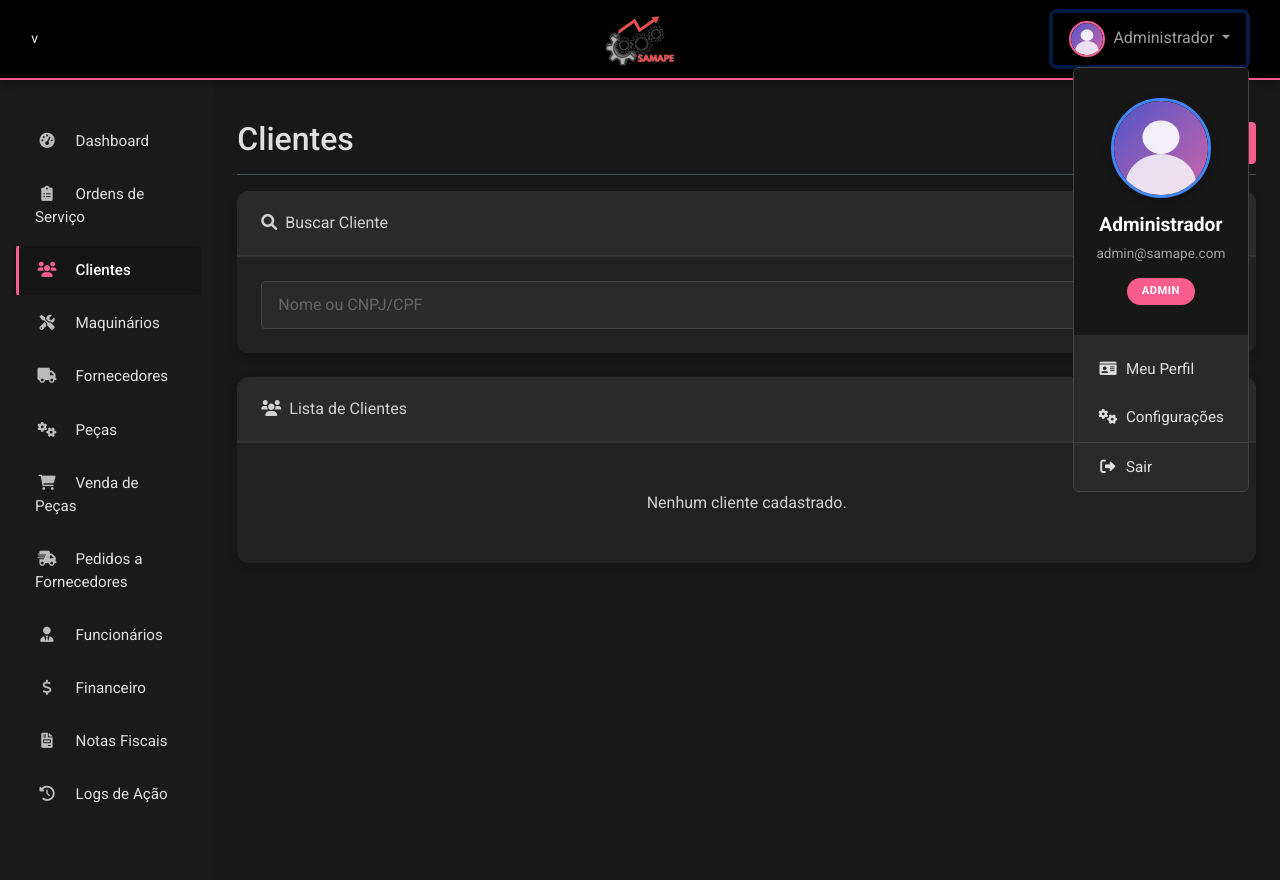
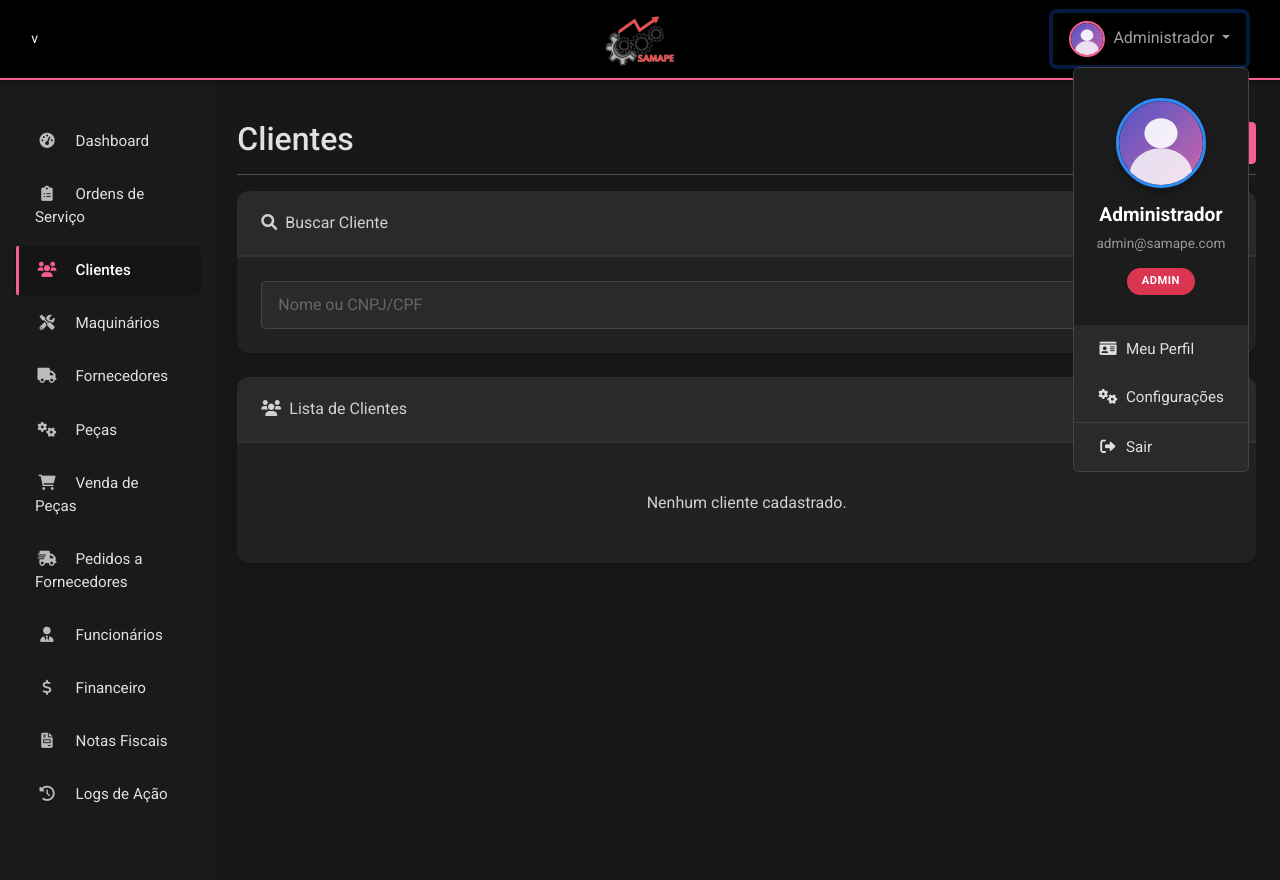
Before and after one commit to sandrim01/samape_py_dev, a Flask app: page /clientes in a window 1280 px wide, after a click on "Administrador". Run offline with Flask 3, Linux system fonts and the light colour scheme; a user stored in the database is signed in; data that the repository does not hold is empty.

Commit message:
Refine the user profile header appearance for improved visual consistency
Updates the user profile header's styling in `static/css/style.css` including color adjustments and margin changes.

Replit-Commit-Author: Agent
Replit-Commit-Session-Id: b75ba197-6be9-480b-a25a-84de04cb618c
Replit-Commit-Screenshot-Url: https://storage.googleapis.com/screenshot-production-us-central1/0440564d-7b07-4afc-8444-b39f2d3bed1b/de1261a8-2fc4-4668-972f-a602908f0aa9.jpg

```diff
--- a/static/css/style.css
+++ b/static/css/style.css
@@ -264,16 +264,16 @@ body {
 .user-info-header {
     text-align: center;
     padding: 30px 15px;
-    margin-bottom: 10px;
-    background-color: var(--bg-darker);
+    margin-bottom: 0;
+    background-color: #1c1c1c;
     border-radius: 0;
 }
 
 .user-info-header .profile-image {
-    width: 100px;
-    height: 100px;
+    width: 90px;
+    height: 90px;
     border-radius: 50%;
-    border: 3px solid var(--blue);
+    border: 3px solid #2D8BF7;
     margin: 0 auto 15px;
     display: block;
     object-fit: cover;
@@ -281,7 +281,7 @@ body {
 }
 
 .user-info-header .user-name {
-    color: var(--text-white);
+    color: white;
     font-size: 1.2rem;
     font-weight: 600;
     margin-bottom: 5px;
@@ -289,7 +289,7 @@ body {
 }
 
 .user-info-header .user-email {
-    color: var(--text-muted);
+    color: #999999;
     font-size: 0.85rem;
     margin-bottom: 10px;
 }
@@ -298,7 +298,7 @@ body {
     display: inline-block;
     padding: 5px 15px;
     border-radius: 20px;
-    background-color: var(--pink);
+    background-color: #DA3551;
     color: white;
     font-size: 0.7rem;
     font-weight: 600;
```
